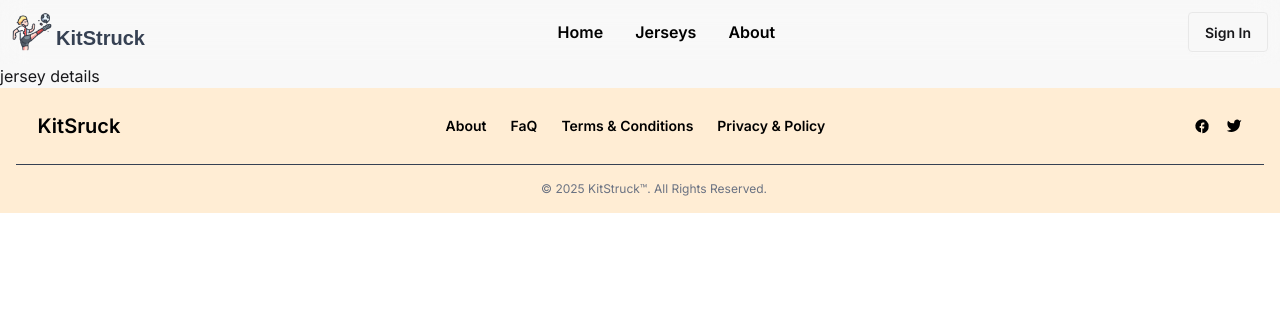
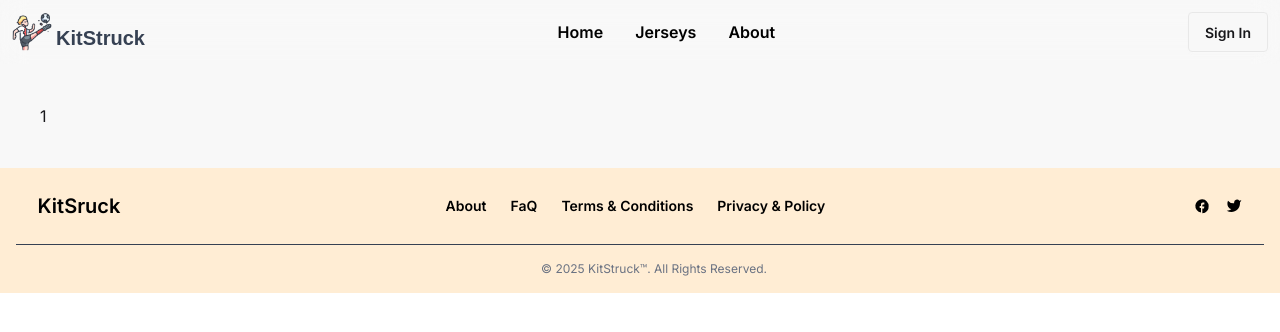
Before and after one commit to tahmid-khan-hub/KitStruck, a Next.js app: page /jersey-details/1 in a window 1280 px wide. Shown: the top 332 px of the page. Built offline with nearby package versions, Linux system fonts and the light colour scheme; no server answers; the database is empty; a web font is replaced by a local one.

Commit message:
Updated the jersey details page, route and jersey interface

```diff
--- a/app/api/jersey-details/[id]/route.ts
+++ b/app/api/jersey-details/[id]/route.ts
@@ -1,4 +1,5 @@
 import pool from "@/lib/mysql";
+import { RowDataPacket } from "mysql2";
 import { NextResponse } from "next/server";
 
 export async function GET(
@@ -9,21 +10,21 @@ export async function GET(
     const dbConnect = await pool.getConnection();
     const id = params.id;
 
-    const [rows] = await dbConnect.query(
+    const [rows] = await dbConnect.query<RowDataPacket[]>(
       "SELECT * FROM jerseys WHERE jersey_id = ?",
       [id]
     );
 
     dbConnect.release();
 
-    if (!rows) {
+    if (rows.length === 0) {
       return NextResponse.json(
         { success: false, message: "Jersey not found" },
         { status: 404 }
       );
     }
 
-    return NextResponse.json(rows);
+    return NextResponse.json({ jersey: rows[0] });
   } catch (error) {
     console.log(error);
     return NextResponse.json(
--- a/app/jersey-details/[id]/page.tsx
+++ b/app/jersey-details/[id]/page.tsx
@@ -1,10 +1,17 @@
 
-const JerseyDetailsPage = () => {
-    return (
-        <div>
-            jersey details
-        </div>
-    );
-};
+export default async function JerseyDetailsPage({
+  params,
+}: {
+  params: Promise<{ id: string }>
+}) {
+  const { id } = await params;
+  const res = await fetch(`http://localhost:3000/api/jersey-details/${id}`);
+  const data = await res.json();
+  console.log(data);
 
-export default JerseyDetailsPage;
+  return (
+    <div className="p-10">
+      <h2>{id}</h2>
+    </div>
+  );
+}
--- a/types/jersey.ts
+++ b/types/jersey.ts
@@ -9,4 +9,5 @@ export interface Jersey extends RowDataPacket{
   image_url: string;
   description?: string;
   created_at: string;
+  sells_quantity: number;
 }
```
